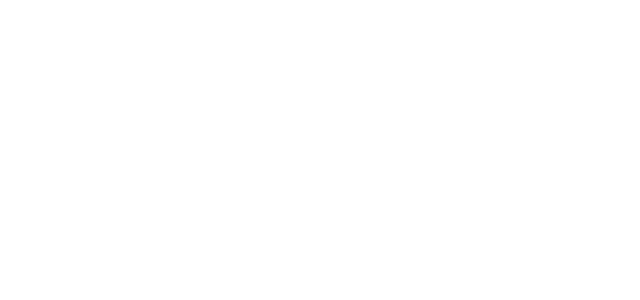
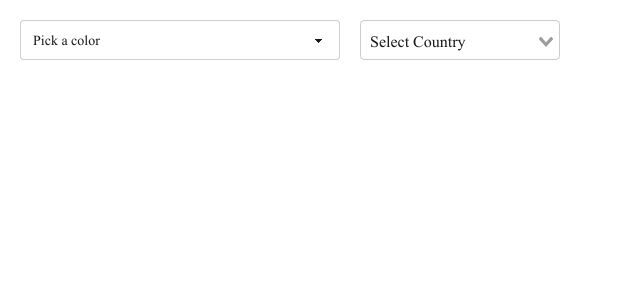
Before and after one commit to toumKHAM/laos-land-nuxt-project, a Nuxt app: page /component/select in a window 1280 px wide. Before the commit this address had no page. Shown: the top 300 px of the page, without its empty margins (0-640 px from the left). Built offline with nearby package versions, Linux system fonts and the light colour scheme.

Commit message:
add vue-select and sweetalert2 15/6/2025 18:32

```diff
--- a/assets/css/app.css
+++ b/assets/css/app.css
@@ -1,11 +1,12 @@
 @import "tailwindcss";
 @plugin "daisyui";
 
+/* for fonts */
 @font-face{
     font-family:Lao;
     src: url('../fonts/PhetsarathOT.woff');
 }
-.fontLao{
+.fontLao, .swal2-title, .swal2-html-container, .swal2-actions{
     font-family:Lao;
 }
 @font-face{
--- a/nuxt.config.ts
+++ b/nuxt.config.ts
@@ -2,10 +2,14 @@
 // https://nuxt.com/docs/api/configuration/nuxt-config
 export default defineNuxtConfig({
   compatibilityDate: '2025-05-15',
-  devtools: { enabled: true },
+  ssr: true,
+  // devtools: { enabled: true },
   vite: {
     plugins: [tailwindcss()],
   },
-  css: ["~/assets/css/app.css",'@fortawesome/fontawesome-free/css/all.min.css'],
-  modules: ['@nuxt/icon','@pinia/nuxt']
+  css: [
+    "~/assets/css/app.css",
+    '@fortawesome/fontawesome-free/css/all.min.css',
+  ],
+  modules: ['@nuxt/icon','@pinia/nuxt'],
 })
--- /dev/null
+++ b/pages/component/alert.vue
@@ -0,0 +1,34 @@
+<script setup>
+import Swal from 'sweetalert2'
+
+function showAlert() {
+    Swal.fire({
+        title: 'ສຳເລັດ!',
+        text: 'ຂໍ້ມູນຖືກບັນທຶກແລ້ວ',
+        icon: 'success',
+        confirmButtonText: 'ຕົກລົງ'
+    })
+    // Swal.fire({
+    //     title: 'ທ່ານແນ່ໃຈບໍ?',
+    //     text: 'ຂໍ້ມູນນີ້ຈະຖືກລຶບຖາວອນ!',
+    //     icon: 'warning',
+    //     showCancelButton: true,
+    //     confirmButtonColor: '#3085d6',
+    //     cancelButtonColor: '#d33',
+    //     confirmButtonText: 'ຕົກລົງ!',
+    //     cancelButtonText: 'ຍົກເລີກ'
+    //     }).then((result) => {
+    //     if (result.isConfirmed) {
+    //         // ໂຕຢ່າງ: ລຶບຂໍ້ມູນ
+    //         Swal.fire('ລຶບແລ້ວ!', 'ຂໍ້ມູນຖືກລຶບ.', 'success')
+    //     }
+    // })
+}
+</script>
+
+<template>
+    <div class="flex items-center justify-center h-screen">
+        <button @click="showAlert" class="btn btn-primary">Save</button>
+    </div>
+
+</template>
--- /dev/null
+++ b/pages/component/icon.vue
@@ -0,0 +1,9 @@
+<script setup>
+</script>
+<template>
+    <div>Icon</div>
+    <!-- https://fontawesome.com/search -->
+    <i class="fa-solid fa-location-dot" style="color: #ecab56;font-size: 18px;"></i>
+
+    <i class="fa-solid fa-thumbs-up ml-3" style="color: #2c9d2a;"></i>
+</template>
--- /dev/null
+++ b/pages/component/select.vue
@@ -0,0 +1,40 @@
+<script setup>
+    const selected = ref('')
+
+</script>
+
+<template>
+    <div class="flex m-5">
+        <!-- select ຂອງ daisy ui -->
+        <select class="select fontEng">
+            <option selected>Pick a color</option>
+            <option>Crimson</option>
+            <option>Amber</option>
+            <option>Velvet</option>
+        </select>
+
+        <!-- select ຂອງ nuxt ທີ່ມີ search -->
+        <ClientOnly>
+            <VSelect
+                :options="['Laos', 'Thailand', 'Vietnam']"
+                v-model="selected"
+                class="w-50 ml-5 fontEng my-vselect"
+                placeholder="Select Country"
+            />
+        </ClientOnly>
+    </div>
+
+</template>
+<style scoped>
+    :deep(.my-vselect .vs__dropdown-toggle) {
+        height: 40px;
+        min-height: 40px;
+        line-height: 40px;
+        padding-top: 0;
+        padding-bottom: 0;
+    }
+    :deep(.fontEng){
+        font-family:Eng;
+        font-size: 0.875rem;
+    }
+</style>
--- /dev/null
+++ b/plugins/vue-select.ts
@@ -0,0 +1,7 @@
+import { defineNuxtPlugin } from '#app'
+import vSelect from 'vue-select'
+import 'vue-select/dist/vue-select.css'
+
+export default defineNuxtPlugin((nuxtApp) => {
+  nuxtApp.vueApp.component('VSelect', vSelect)
+})
```
Also changed, not shown: package.json (+5 -2 lines), 1 other file (tests, documents, lock files or other folders).
